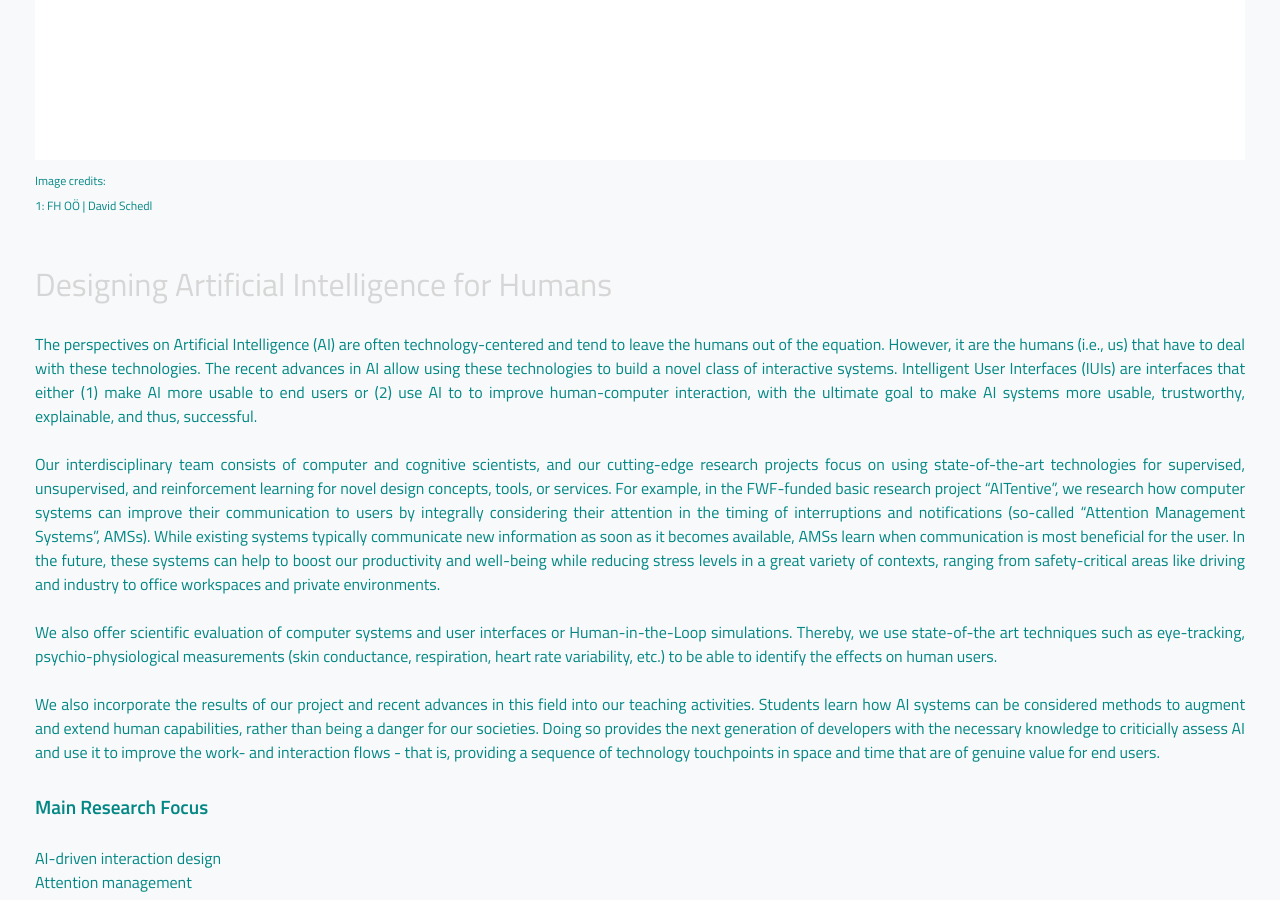
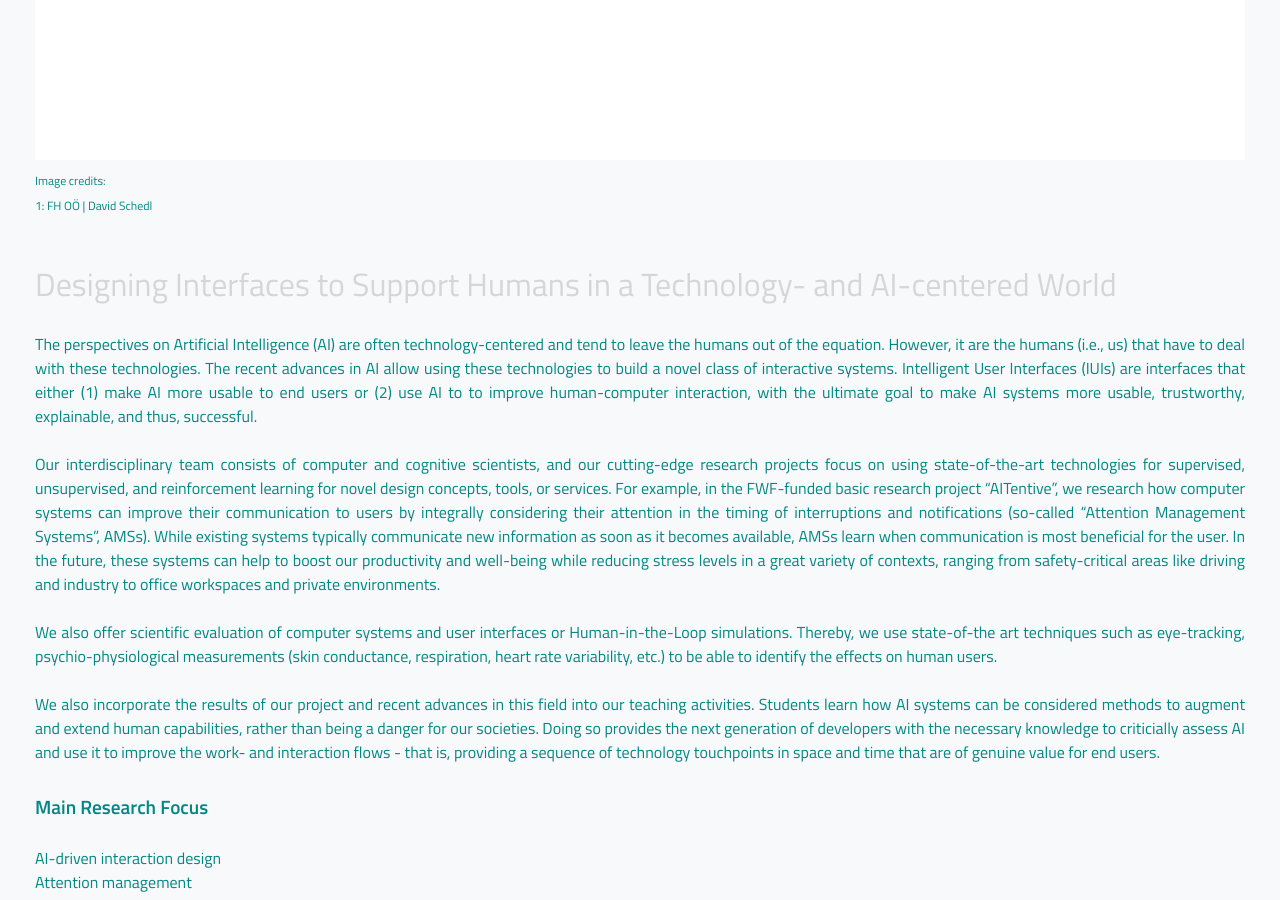
Before and after one commit to DigitalMediaLab-AT/digitalmedialab.at, a Jekyll site: the page built from _areas/intelligent-user-interfaces.md, in a window 1280 px wide and 900 px high, scrolled down 554 px. Built offline with Jekyll 4.4.1, drawn with Linux system fonts in a browser that asks for light colours.

Commit message:
Update intelligent-user-interfaces.md

```diff
--- a/_areas/intelligent-user-interfaces.md
+++ b/_areas/intelligent-user-interfaces.md
@@ -17,7 +17,7 @@ gallery:
     author: "FH OÖ | David Schedl"
 ---
 
-# Designing Artificial Intelligence for Humans
+# Designing Interfaces to Support Humans in a Technology- and AI-centered World
 
 The perspectives on Artificial Intelligence (AI) are often technology-centered and tend to leave the humans out of the equation. However, it are the humans (i.e., us) that have to deal with these technologies. The recent advances in AI allow using these technologies to build a novel class of interactive systems. Intelligent User Interfaces (IUIs) are interfaces that either (1) make AI more usable to end users or (2) use AI to to improve human-computer interaction, with the ultimate goal to make AI systems more usable, trustworthy, explainable, and thus, successful.
 
```
